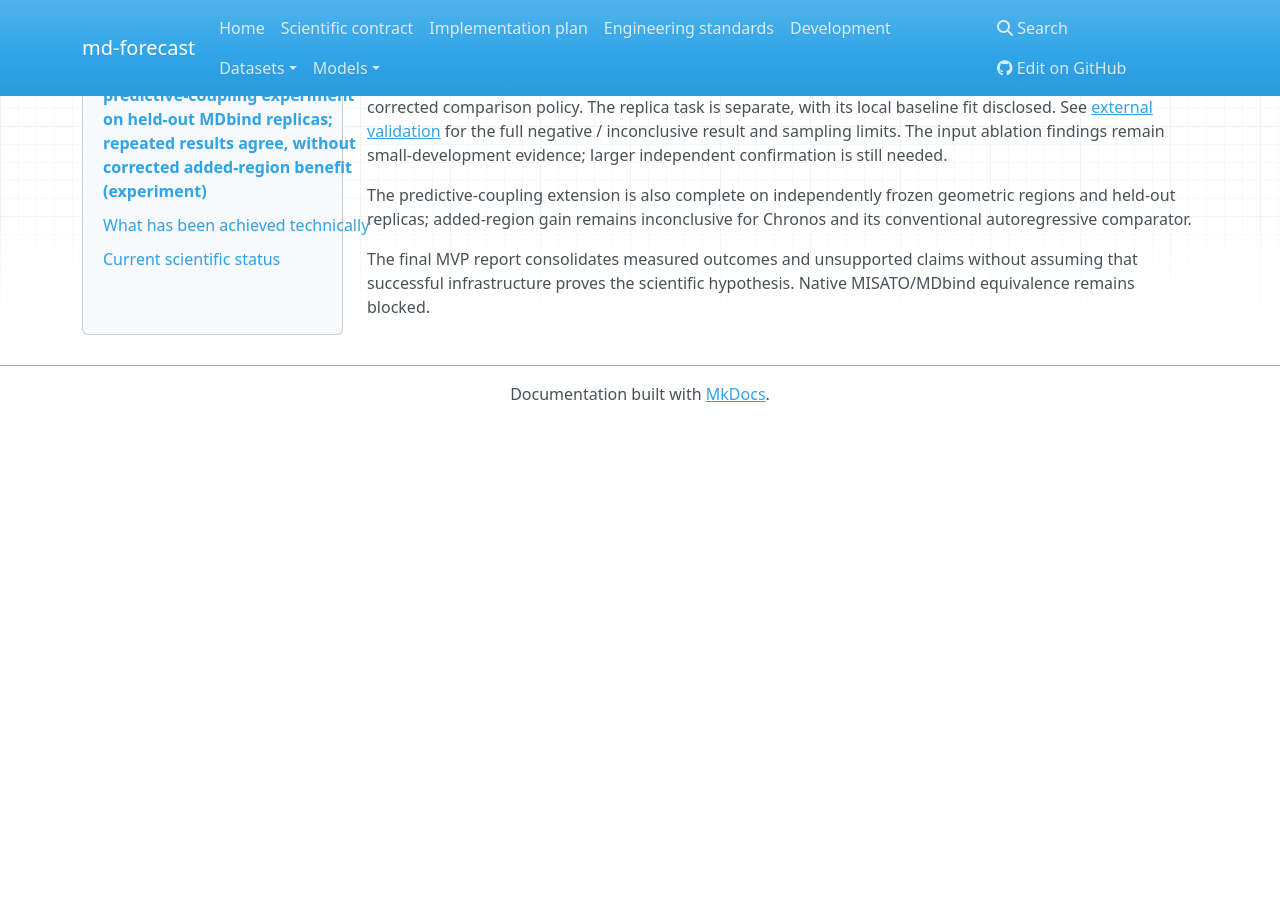
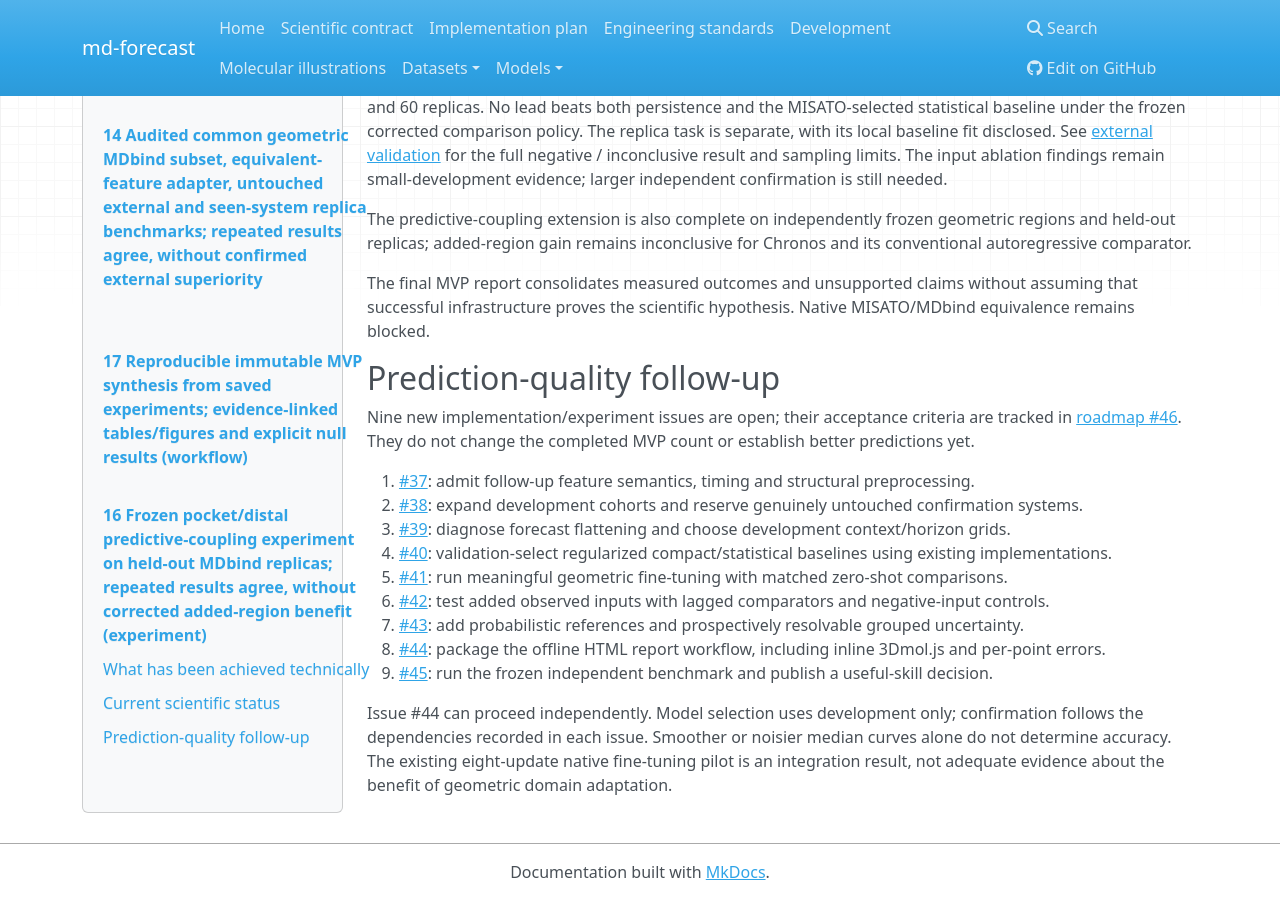
Before and after one commit to fabiobove-dr/md-forecast, an MkDocs documentation site: the page built from docs/PROJECT_STATUS.md, in a window 1280 px wide and 900 px high, scrolled down 3381 px. Built offline with MkDocs 1.6.1, drawn with Linux system fonts in a browser that asks for light colours; nearby versions of some CDN libraries; before the commit the page ends 3803 px from its top, so only the background shows below that; some of the changed text lies outside the part shown.

```diff
--- a/docs/PROJECT_STATUS.md
+++ b/docs/PROJECT_STATUS.md
@@ -2,7 +2,9 @@
 
 This page is the repository-level status summary for `md-forecast`.
 
-For live task tracking, see [GitHub issue #32 — Project Roadmap](https://github.com/fabiobove-dr/md-forecast/issues/32).
+For current work, see [prediction-quality roadmap #46](https://github.com/fabiobove-dr/md-forecast/issues/46).
+The [original MVP roadmap #32](https://github.com/fabiobove-dr/md-forecast/issues/32)
+remains the completed historical record.
 
 ## Progress
 
@@ -72,3 +74,34 @@
 The final MVP report consolidates measured outcomes and unsupported claims
 without assuming that successful infrastructure proves the scientific
 hypothesis. Native MISATO/MDbind equivalence remains blocked.
+
+## Prediction-quality follow-up
+
+Nine new implementation/experiment issues are open; their acceptance criteria
+are tracked in [roadmap #46](https://github.com/fabiobove-dr/md-forecast/issues/46).
+They do not change the completed MVP count or establish better predictions yet.
+
+1. [#37](https://github.com/fabiobove-dr/md-forecast/issues/37): admit follow-up
+   feature semantics, timing and structural preprocessing.
+2. [#38](https://github.com/fabiobove-dr/md-forecast/issues/38): expand development
+   cohorts and reserve genuinely untouched confirmation systems.
+3. [#39](https://github.com/fabiobove-dr/md-forecast/issues/39): diagnose forecast
+   flattening and choose development context/horizon grids.
+4. [#40](https://github.com/fabiobove-dr/md-forecast/issues/40): validation-select
+   regularized compact/statistical baselines using existing implementations.
+5. [#41](https://github.com/fabiobove-dr/md-forecast/issues/41): run meaningful
+   geometric fine-tuning with matched zero-shot comparisons.
+6. [#42](https://github.com/fabiobove-dr/md-forecast/issues/42): test added observed
+   inputs with lagged comparators and negative-input controls.
+7. [#43](https://github.com/fabiobove-dr/md-forecast/issues/43): add probabilistic
+   references and prospectively resolvable grouped uncertainty.
+8. [#44](https://github.com/fabiobove-dr/md-forecast/issues/44): package the offline
+   HTML report workflow, including inline 3Dmol.js and per-point errors.
+9. [#45](https://github.com/fabiobove-dr/md-forecast/issues/45): run the frozen
+   independent benchmark and publish a useful-skill decision.
+
+Issue #44 can proceed independently. Model selection uses development only;
+confirmation follows the dependencies recorded in each issue. Smoother or
+noisier median curves alone do not determine accuracy. The existing eight-update
+native fine-tuning pilot is an integration result, not adequate evidence about
+the benefit of geometric domain adaptation.
--- a/mkdocs.yml
+++ b/mkdocs.yml
@@ -7,6 +7,7 @@
   - Implementation plan: IMPLEMENTATION_PLAN.md
   - Engineering standards: ENGINEERING_STANDARDS.md
   - Development: DEVELOPMENT.md
+  - Molecular illustrations: VISUALIZATIONS.md
   - Datasets:
       - MISATO audit: datasets/MISATO.md
       - MDbind audit: datasets/MDBIND.md
```
Also changed, not shown: README.md (+6 -2 lines), docs/IMPLEMENTATION_PLAN.md (+11 -0 lines), docs/VISUALIZATIONS.md (added, +54 -0 lines), 2 other files.
